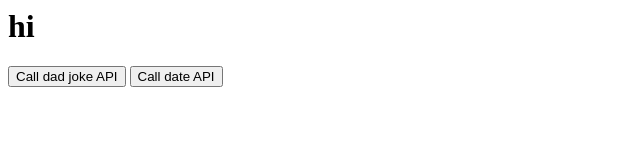
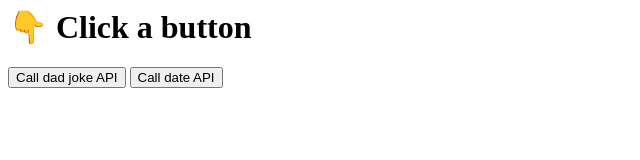
Before and after one commit to anthonychu/test-ezfunc, a plain HTML site: page frontend/index.html in a window 1280 px wide. Shown: the whole page, without its empty margins (0-640 px from the left). Drawn offline with Linux system fonts and the light colour scheme.

Commit message:
Update html

```diff
--- a/frontend/index.html
+++ b/frontend/index.html
@@ -5,7 +5,7 @@
   <title>test-ezfunc</title>
 </head>
 <body>
-  <h1 id="message">hi</h1>
+  <h1 id="message">👇 Click a button</h1>
   <button id="joke-button">Call dad joke API</button>
   <button id="date-button">Call date API</button>
 
```
